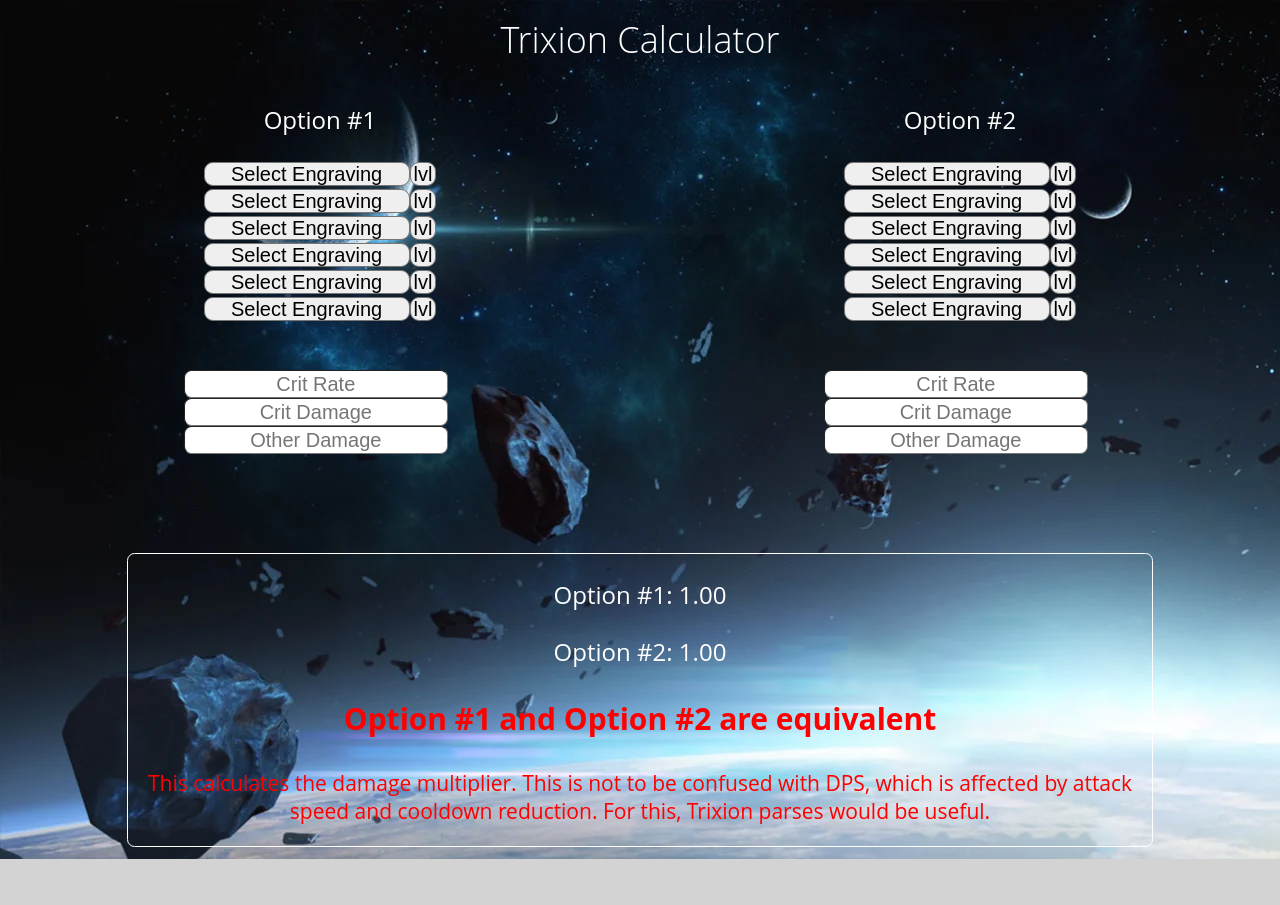
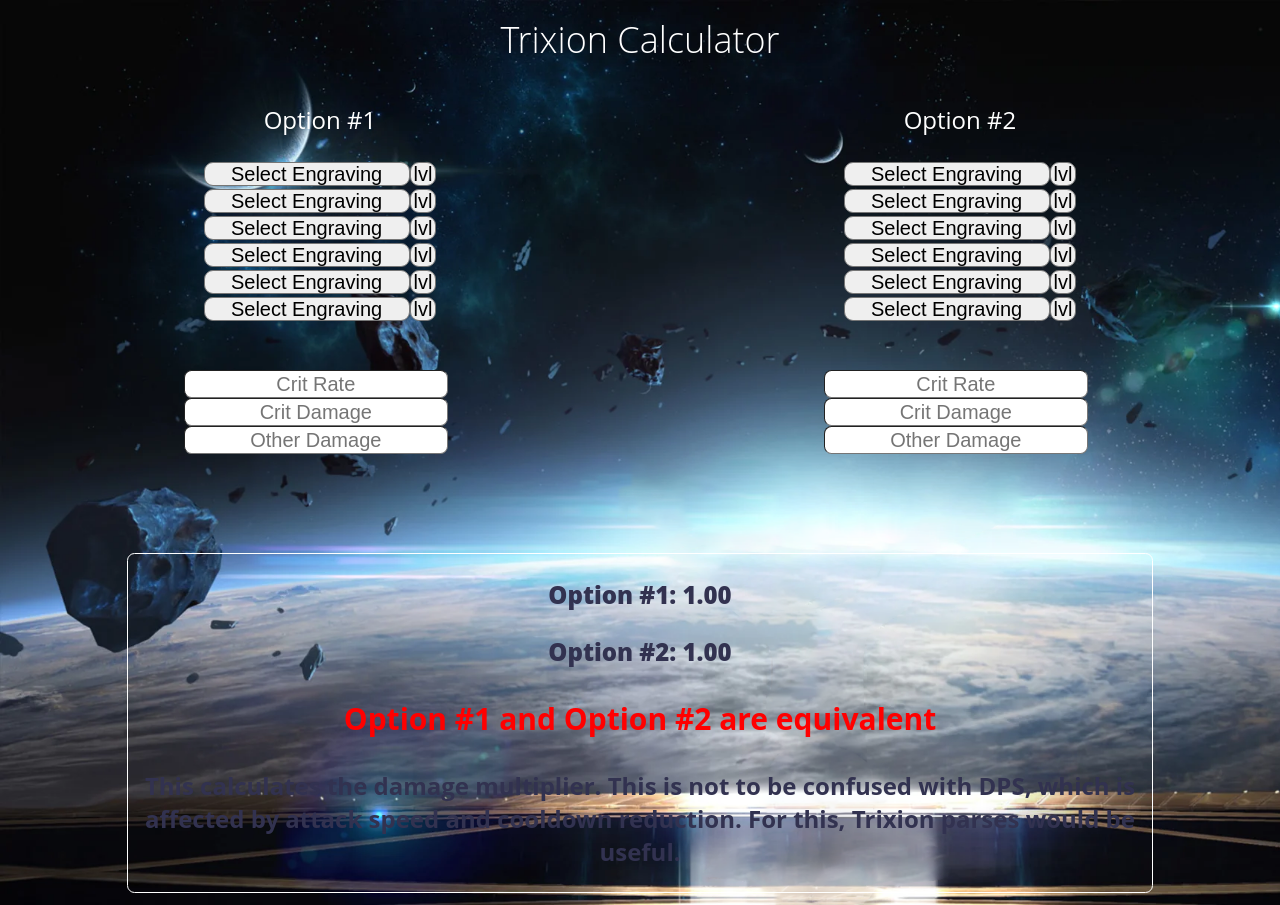
Before and after one commit to simontbui/trixion-calculator, a React (Create React App) app: page / in a window 1280 px wide. Before the commit the page ends 859 px from the top, so only its background shows below. Built offline with nearby package versions, Linux system fonts and the light colour scheme.

Commit message:
fixed issue with scaling browser size & bg image

```diff
--- a/src/Disclaimer.js
+++ b/src/Disclaimer.js
@@ -2,10 +2,10 @@
 
 const Disclaimer = () => {
     const style = {
-        // opacity: 0.9,
-        fontSize: '14px',
-        color: 'red',
-        fontFamily: 'Open Sans'
+        fontSize: '16px',
+        color: 'rgb(50, 50, 80)',
+        fontFamily: 'Open Sans',
+        fontWeight: '750'
     }
 
     return (
--- a/src/Output.js
+++ b/src/Output.js
@@ -7,11 +7,13 @@
         color: 'red',
         fontFamily: 'Open Sans',
         fontSize: '20px',
-        fontWeight: 'bold'
+        fontWeight: 'bolder'
     }
 
     const multiplierStyle = {
         fontFamily: 'Open Sans',
+        color: 'rgb(50, 50, 80)',
+        fontWeight: '900'
     }
 
     const multi1 = getMultiplier(props.option1Data)
--- a/src/index.css
+++ b/src/index.css
@@ -1,12 +1,23 @@
 /* GLOBAL */
 body {
-    background-color: lightgray;
     margin-top: 0;
     margin-left: 0;
     margin-right: 0;
     background-image: url('./images/trixion-sky-clean.png');
     zoom: 1.5;
+    -webkit-background-size: cover;
+    -moz-background-size: cover;
+    -o-background-size: cover;
+    background-size: cover;
 }
+
+img {
+    padding: 0;
+    display: block;
+    margin: 0 auto;
+    max-height: 100%;
+    max-width: 100%;
+  }
 
 /* TOP CONTAINER */
 .top-container {
```
